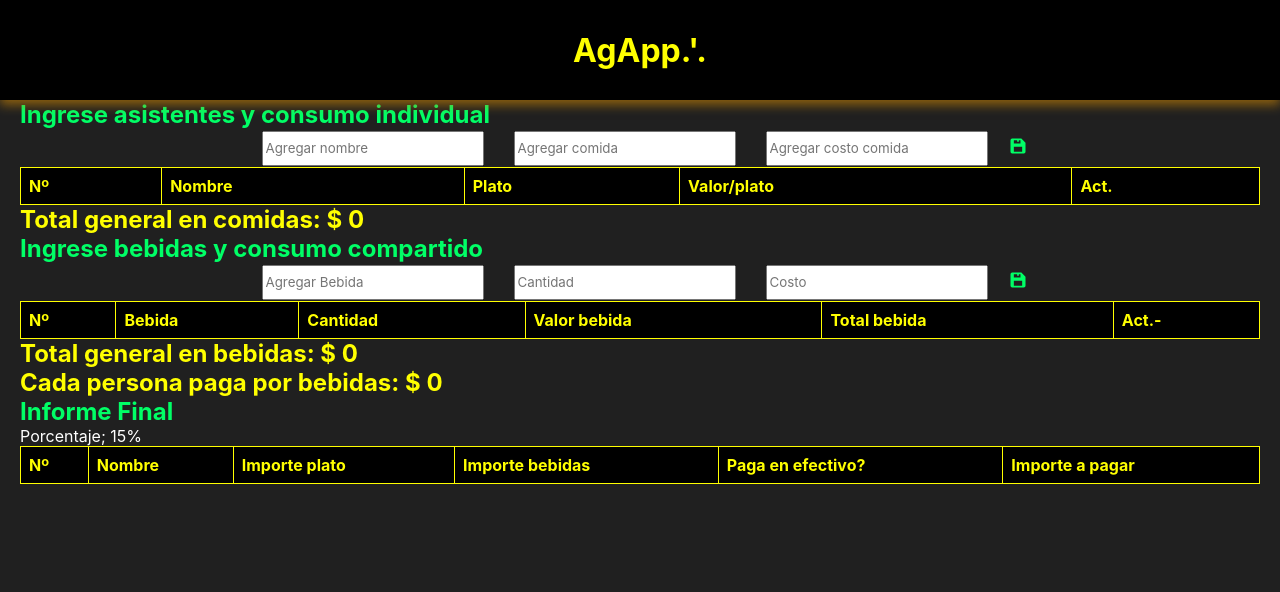
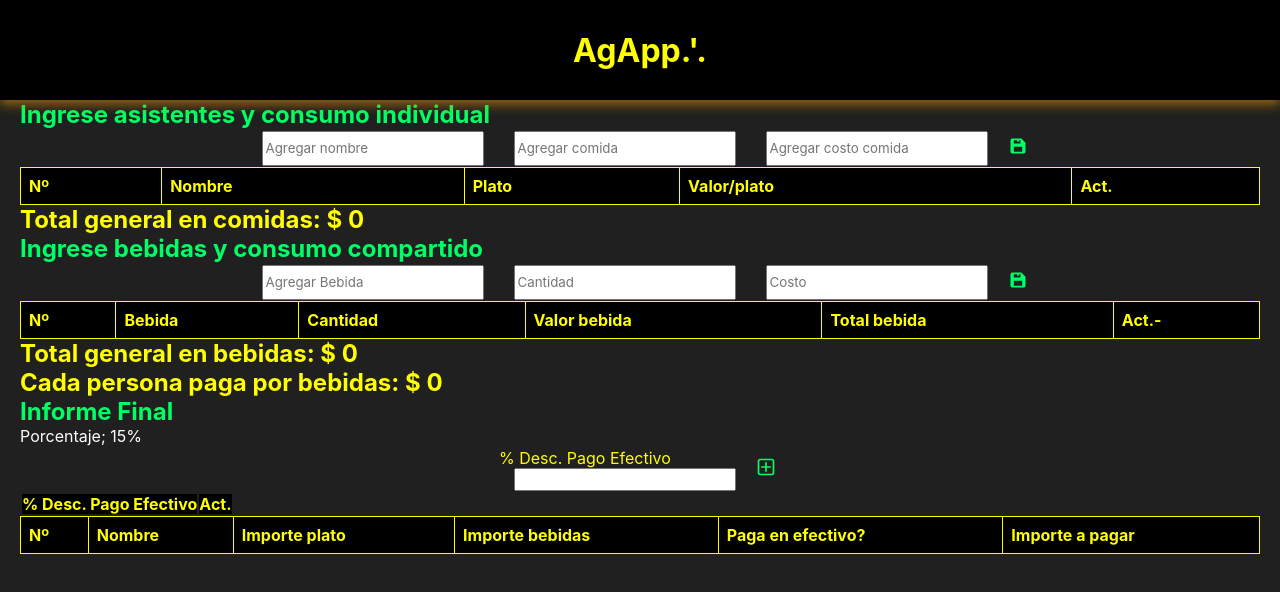
Before and after one commit to elifred2022/agapp, a React (Create React App) app: page / in a window 1280 px wide. Shown: the top 592 px of the page. Built offline with nearby package versions, Linux system fonts and the light colour scheme.

Commit message:
empece hacer componente de pocentaje

```diff
--- a/src/App.js
+++ b/src/App.js
@@ -8,8 +8,13 @@ import FormBebidas from "./components/bebidas/FormBebidas.js";
 import ListaBebidas from "./components/bebidas/ListaBebidas.js";
 import CalcBebidas from "./components/bebidas/CalcBebidas.js";
 import InformeFinal from "./components/informes/InformeFinal.js";
+import FromPorcentaje from "./components/porcentaje/FormPorcentaje.js";
+import ListaPorcentaje from "./components/porcentaje/ListaPorcentaje.js";
 
 export default function TaskApp() {
+  const storedAlmacenPorcentajeEfectivo =
+    JSON.parse(localStorage.getItem("almacenPorcentEfectivo")) || [];
+
   const [storedState, setStoredState] = useState(() => {
     // funcion para recuperar datos del localstorage del state general
     const stored = JSON.parse(localStorage.getItem("state"));
@@ -17,6 +22,10 @@ export default function TaskApp() {
   });
 
   const [state, dispatch] = useReducer(Reducer, storedState);
+
+  const [almacenPorcentEfectivo, setAlmacenPorcentEfectivo] = useState(
+    storedAlmacenPorcentajeEfectivo
+  );
 
   useEffect(() => {
     // funcion para enviar los datos del state general al localstorage
@@ -60,6 +69,19 @@ export default function TaskApp() {
     });
   }
 
+  const arregloAlmacenPorcentajeEfectivo = (nuevoAlmancenPorcentajeEfetivo) => {
+    setAlmacenPorcentEfectivo([
+      ...almacenPorcentEfectivo,
+      nuevoAlmancenPorcentajeEfetivo,
+    ]);
+  };
+
+  const eliminarPorcentaje = (index) => {
+    const nuevaPorcentaje = [...almacenPorcentEfectivo];
+    nuevaPorcentaje.splice(index, 1);
+    setAlmacenPorcentEfectivo(nuevaPorcentaje);
+  };
+
   return (
     <>
       <Header />
@@ -90,6 +112,13 @@ export default function TaskApp() {
         />
         <h2 className="verde">Informe Final</h2>
         <p>Porcentaje; 15%</p>
+        <FromPorcentaje
+          arregloAlmacenPorcentajeEfectivo={arregloAlmacenPorcentajeEfectivo}
+        />
+        <ListaPorcentaje
+          almacenPorcentEfectivo={almacenPorcentEfectivo}
+          eliminarPorcentaje={eliminarPorcentaje}
+        />
         <InformeFinal
           state={state}
           montoBebidaCu={state.montoBebidaCu}
--- a/src/components/informes/InformeFinal.js
+++ b/src/components/informes/InformeFinal.js
@@ -1,6 +1,4 @@
 import { useState, useEffect } from "react";
-
-import { BiSolidSave } from "react-icons/bi";
 
 export default function ListaComidas({
   state,
@@ -43,7 +41,6 @@ export default function ListaComidas({
 
 function Foods({ onChangeComidas, comida, index, bebidas, indicesComidas }) {
   const [isEfectivoCheck, setIsEfectivoCheck] = useState(false);
-
   const [resCu, setResCu] = useState("");
   const [totalBebidasCu, setTotalBebidaCu] = useState(0);
 
@@ -61,6 +58,12 @@ function Foods({ onChangeComidas, comida, index, bebidas, indicesComidas }) {
       totalAsistentes > 0 ? acumTotalBebidas / totalAsistentes : 0; // asi co este codigo se evita inicializar en null totalAsistentes > 0 ? totalBebidas / totalAsistentes : 0;
 
     setTotalBebidaCu(totalBebidasCu1); // tolocalstring para unidades de miles
+  }, [totalBebidasCu, acumTotalBebidas, indicesComidas, resCu]);
+
+  useEffect(() => {
+    const pagoDebito = parseInt(comida.valorComida) + parseInt(totalBebidasCu);
+
+    setResCu(pagoDebito.toFixed(2));
   }, [totalBebidasCu, acumTotalBebidas, indicesComidas]);
 
   useEffect(() => {
@@ -117,10 +120,3 @@ function Foods({ onChangeComidas, comida, index, bebidas, indicesComidas }) {
 
   return <>{<>{infoContent}</>}</>;
 }
-
-/*
-
-
-
-
-          */
--- /dev/null
+++ b/src/components/porcentaje/FormPorcentaje.js
@@ -0,0 +1,56 @@
+import React, { useState, useEffect } from "react";
+import { CgAddR } from "react-icons/cg";
+
+const FromPorcentaje = ({
+  arregloAlmacenPorcentajeEfectivo,
+  almacenPorcentEfectivo,
+}) => {
+  const [descuento, setDescuento] = useState("");
+  const [inputDisabled, setInputDisabled] = useState(false);
+
+  /* const traerPorcentajeEfectivo = almacenPorcentEfectivo.reduce(
+    (acc, elem) => (acc = parseInt(elem.descuento)),
+    0
+  );/*/
+
+  useEffect(() => {
+    // funcion para desactivar el input
+    if (descuento > 0) {
+      setInputDisabled(true);
+    } else {
+      setInputDisabled(false);
+    }
+  }, [almacenPorcentEfectivo]);
+
+  const handleSubmit = (e) => {
+    e.preventDefault();
+    arregloAlmacenPorcentajeEfectivo({ descuento });
+    setDescuento("");
+  };
+
+  return (
+    <>
+      <form onSubmit={handleSubmit} className="formulario">
+        <label className="yellow">
+          % Desc. Pago Efectivo
+          <input
+            type="number"
+            value={descuento}
+            onChange={(e) => setDescuento(e.target.value)}
+            disabled={inputDisabled}
+          />
+        </label>
+
+        <button
+          type="submit"
+          className="my-button_agregar"
+          disabled={inputDisabled}
+        >
+          <CgAddR />
+        </button>
+      </form>
+    </>
+  );
+};
+
+export default FromPorcentaje;
--- /dev/null
+++ b/src/components/porcentaje/ListaPorcentaje.js
@@ -0,0 +1,45 @@
+import React, { useState, useEffect } from "react";
+import { IoMdTrash } from "react-icons/io";
+
+const ListaDescuento = ({
+  almacenPorcentEfectivo,
+  arregloAlmacenPorcentajeEfectivo,
+  eliminarPorcentaje,
+}) => {
+  //  const [descuento, setDescuento] = useState(0);
+
+  useEffect(() => {
+    //arregloAlmacenPorcentajeEfectivo({ descuento });
+  }, []);
+
+  return (
+    <>
+      <table className="styled-table-bebida">
+        <thead>
+          <tr>
+            <th>% Desc. Pago Efectivo</th>
+            <th>Act.</th>
+          </tr>
+        </thead>
+
+        <tbody>
+          {almacenPorcentEfectivo.map((elem, index) => (
+            <tr key={index}>
+              <td>{`${elem.descuento}`} %</td>
+              <td>
+                <button
+                  className="my-button_eliminar"
+                  onClick={() => eliminarPorcentaje(index)}
+                >
+                  <IoMdTrash />
+                </button>
+              </td>
+            </tr>
+          ))}
+        </tbody>
+      </table>
+    </>
+  );
+};
+
+export default ListaDescuento;
```
Also changed, not shown: 1 other file (tests, documents, lock files or other folders).
